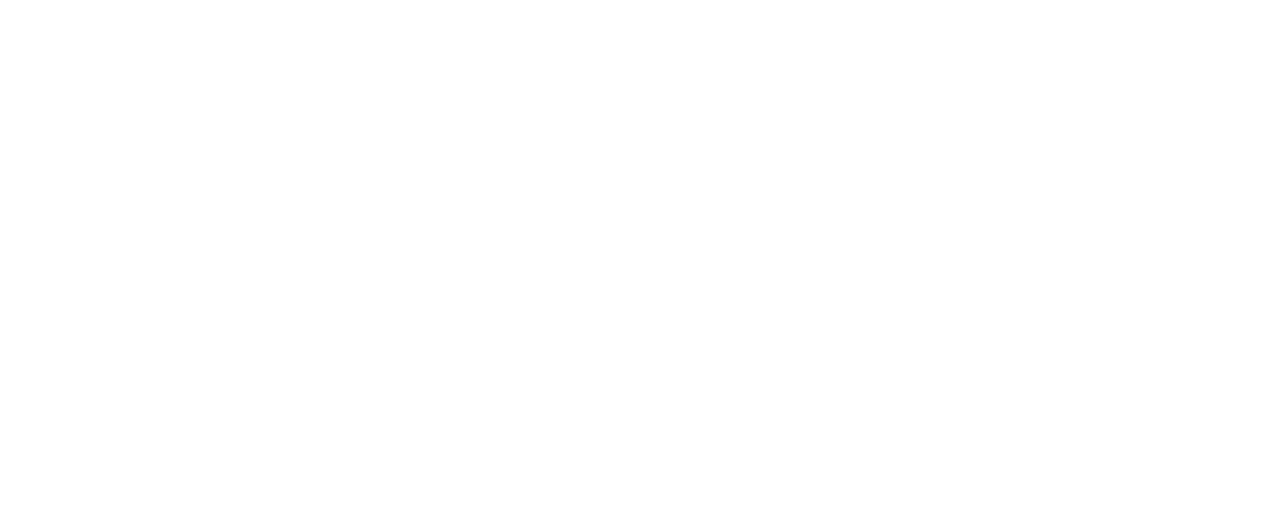
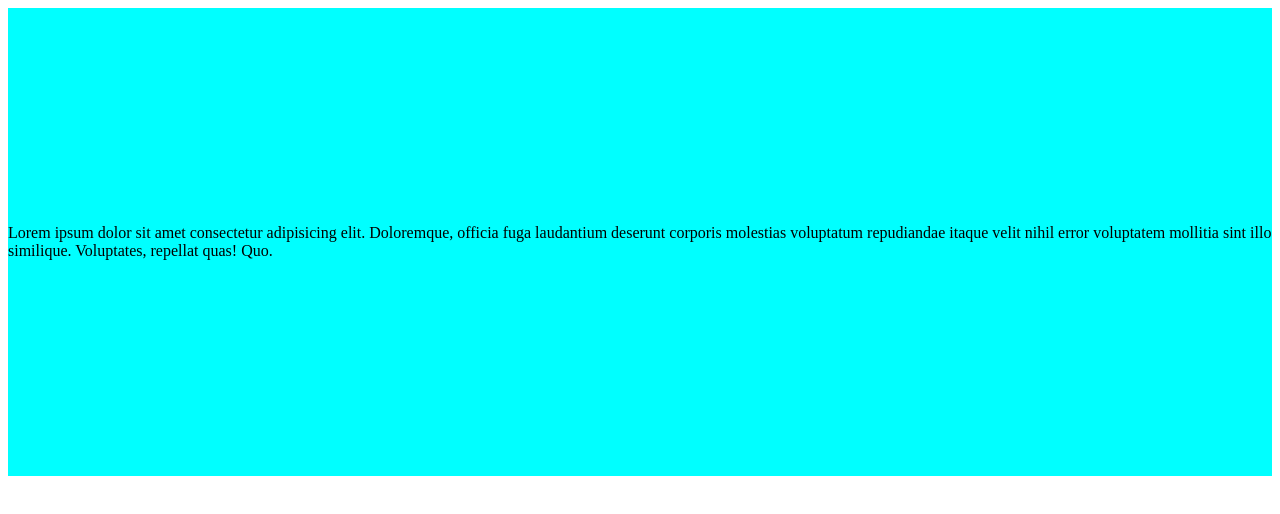
Before and after one commit to Tosha177777/try-des, a plain HTML site: page index.html in a window 1280 px wide. Drawn offline with Linux system fonts and the light colour scheme.

Commit message:
header murcup

```diff
--- a/css/style.css
+++ b/css/style.css
@@ -0,0 +1,4 @@
+.header {
+    padding: 200px 0;
+    background-color: aqua;
+}
--- a/index.html
+++ b/index.html
@@ -7,5 +7,14 @@
     <title>Document</title>
     <link rel="stylesheet" href="./css/style.css" />
   </head>
-  <body></body>
+  <body>
+    <header class="header">
+      <p>
+        Lorem ipsum dolor sit amet consectetur adipisicing elit. Doloremque,
+        officia fuga laudantium deserunt corporis molestias voluptatum
+        repudiandae itaque velit nihil error voluptatem mollitia sint illo
+        similique. Voluptates, repellat quas! Quo.
+      </p>
+    </header>
+  </body>
 </html>
```
